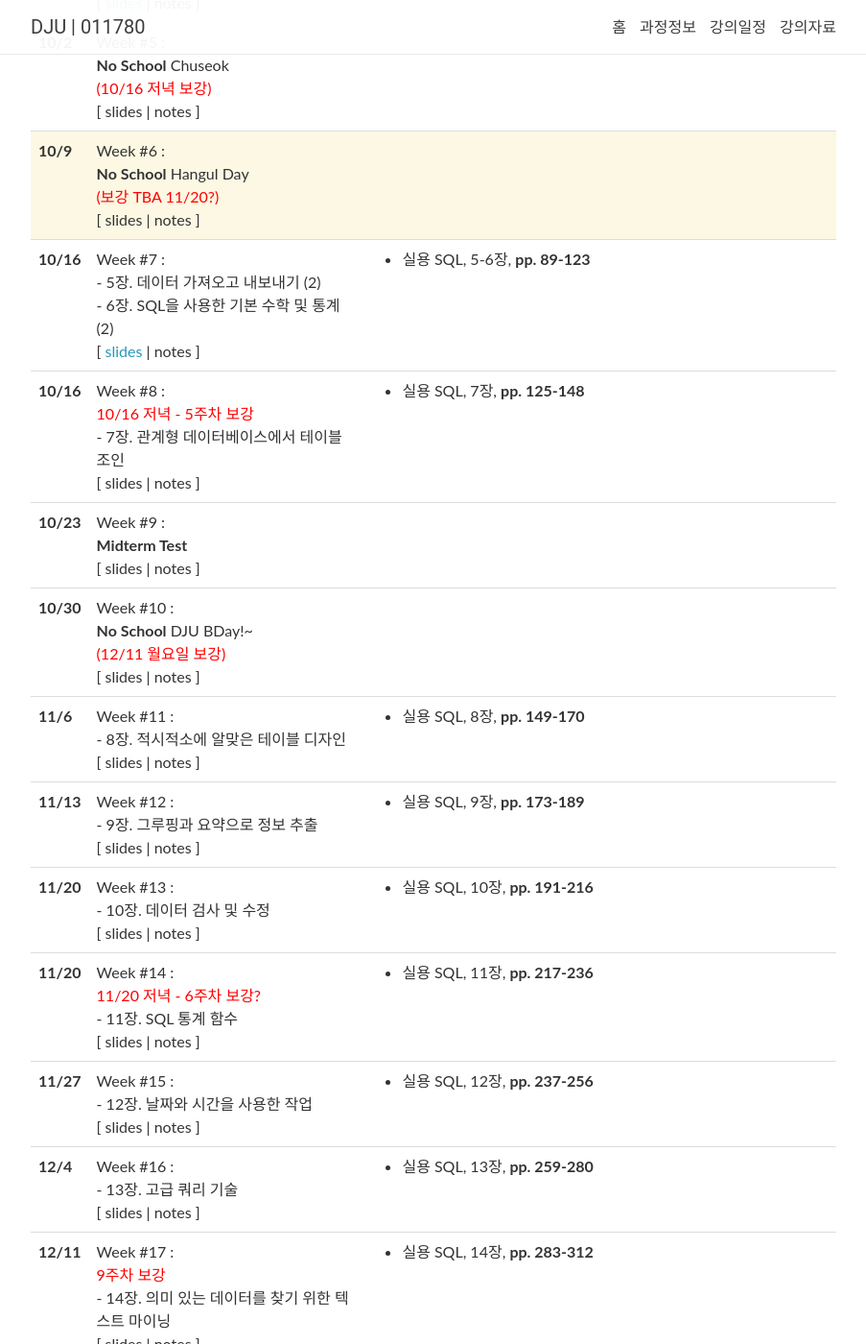
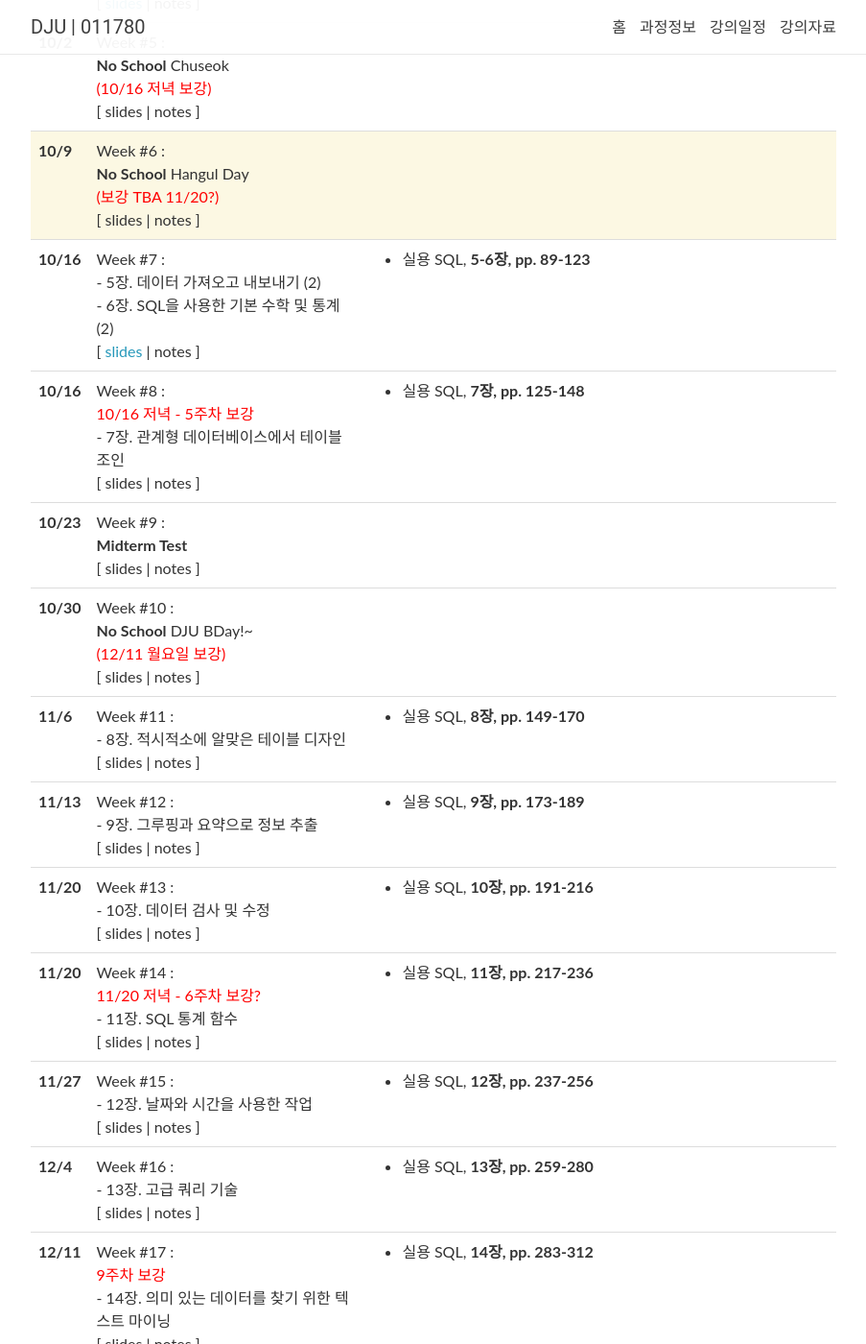
Before and after one commit to 2023-aaronkr/dju-sql, a Jekyll site: the page built from _pages/lectures.md, in a window 1280 px wide and 1400 px high, scrolled down 642 px. Shown: the whole window at 96% size, without its empty margins (188-1091 px from the left). Built offline with Jekyll 4.4.1, drawn with Linux system fonts in a browser that asks for light colours; nearby versions of some CDN libraries; comment, search, counter and statistics services are not loaded; part of the change alters nothing that is shown; some of the changed text lies outside the part shown.

```diff
--- a/_data/lectures.yml
+++ b/_data/lectures.yml
@@ -4,7 +4,7 @@
     - 과정 소개
   slides: "https://docs.google.com/presentation/d/1WgC-lvdsUT7RmHGBqUXsXE_wpaaLaW4S1aS5143ZtoM/edit?usp=sharing"
   readings: >
-    실용 SQL, 이 책에 대하여, <strong>pp. 17-24</strong>
+    실용 SQL, <strong>이 책에 대하여, pp. 17-24</strong>
   logistics:
 
 - date: 9/11
@@ -14,7 +14,7 @@
     - 2장. 데이터베이스와 테이블 생성
   slides: "https://docs.google.com/presentation/d/18Y-0nSrlGzUN3x7CETKwkAf-5t-1rFYCcAUEhueknRA/edit?usp=sharing"
   readings: >
-    실용 SQL, 1-2장, <strong>pp. 27-54</strong>
+    실용 SQL, <strong>1-2장, pp. 27-54</strong>
   logistics: >
     <a style="color: red"  href="https://forms.gle/HjaqxaqjU3XrSyba9">2주차 과제 제출하기</a>
 
@@ -25,7 +25,7 @@
     - 4장. 데이터 타입 이해
   slides: "https://docs.google.com/presentation/d/1EmHhUwbOk6vQ8i0Y5wVLSyt2TT6siIRFdFehboi7LEM/edit?usp=sharing"
   readings: >
-    실용 SQL, 3-4장, <strong>pp. 57-87</strong>
+    실용 SQL, <strong>3-4장, pp. 57-87</strong>
   logistics: >
     <a style="color: red" href="https://forms.gle/oLbph91Vuk9cypgJ9">3주차 과제 제출하기</a>
 
@@ -36,7 +36,7 @@
     - 6장. SQL을 사용한 기본 수학 및 통계 (1)
   slides: "https://docs.google.com/presentation/d/1Z8cWKAwqcK_tFAPPNKj3q66QY8zbqQlKjEqDTKexsq0/edit?usp=sharing"
   readings: >
-    실용 SQL, 5-6장, <strong>pp. 89-123</strong>
+    실용 SQL, <strong>5-6장, pp. 89-123</strong>
   logistics: >
     <ul>
       <li><a href="https://2023-aaronkr.github.io/dju-sql/assets/downloads/chp05.zip">5장 자료</a></li>
@@ -62,7 +62,7 @@
     - 6장. SQL을 사용한 기본 수학 및 통계 (2)
   slides: "https://docs.google.com/presentation/d/1Z8cWKAwqcK_tFAPPNKj3q66QY8zbqQlKjEqDTKexsq0/edit?usp=sharing"
   readings: >
-    실용 SQL, 5-6장, <strong>pp. 89-123</strong>
+    실용 SQL, <strong>5-6장, pp. 89-123</strong>
   logistics:
 
 - date: 10/16
@@ -73,7 +73,7 @@
     - 7장. 관계형 데이터베이스에서 테이블 조인
   slides:
   readings: >
-    실용 SQL, 7장, <strong>pp. 125-148</strong>
+    실용 SQL, <strong>7장, pp. 125-148</strong>
   logistics:
 
 - date: 10/23
@@ -93,7 +93,7 @@
     - 8장. 적시적소에 알맞은 테이블 디자인
   slides:
   readings: >
-    실용 SQL, 8장, <strong>pp. 149-170</strong>
+    실용 SQL, <strong>8장, pp. 149-170</strong>
   logistics:
 
 - date: 11/13
@@ -102,7 +102,7 @@
     - 9장. 그루핑과 요약으로 정보 추출
   slides:
   readings: >
-    실용 SQL, 9장, <strong>pp. 173-189</strong>
+    실용 SQL, <strong>9장, pp. 173-189</strong>
   logistics:
 
 - date: 11/20
@@ -111,7 +111,7 @@
     - 10장. 데이터 검사 및 수정
   slides:
   readings: >
-    실용 SQL, 10장, <strong>pp. 191-216</strong>
+    실용 SQL, <strong>10장, pp. 191-216</strong>
   logistics:
 
 - date: 11/20
@@ -122,7 +122,7 @@
     - 11장. SQL 통계 함수
   slides:
   readings: >
-    실용 SQL, 11장, <strong>pp. 217-236</strong>
+    실용 SQL, <strong>11장, pp. 217-236</strong>
   logistics:
 
 - date: 11/27
@@ -131,7 +131,7 @@
     - 12장. 날짜와 시간을 사용한 작업
   slides:
   readings: >
-    실용 SQL, 12장, <strong>pp. 237-256</strong>
+    실용 SQL, <strong>12장, pp. 237-256</strong>
   logistics:
 
 - date: 12/4
@@ -140,7 +140,7 @@
     - 13장. 고급 쿼리 기술
   slides:
   readings: >
-    실용 SQL, 13장, <strong>pp. 259-280</strong>
+    실용 SQL, <strong>13장, pp. 259-280</strong>
   logistics:
 
 - date: 12/11
@@ -150,7 +150,7 @@
     - 14장. 의미 있는 데이터를 찾기 위한 텍스트 마이닝
   slides:
   readings: >
-    실용 SQL, 14장, <strong>pp. 283-312</strong>
+    실용 SQL, <strong>14장, pp. 283-312</strong>
   logistics:
 
 - date: 12/18
```
